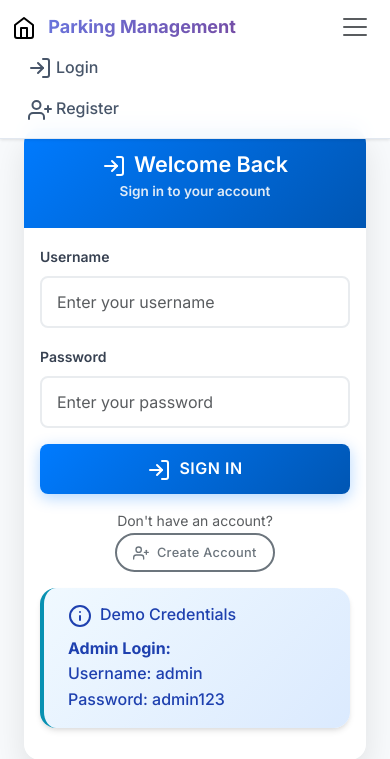
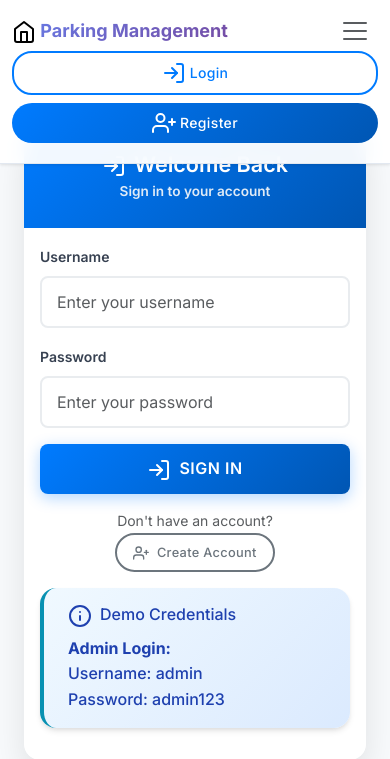
Before and after one commit to 23f2003937/vp-mad1-project, a Flask app: a page that uses templates/base.html in a window 390 px wide, after a click that opens the changed part. Shown: the top 759 px of the page. Run offline with Flask 3, Linux system fonts and the light colour scheme; some libraries are stand-ins or nearby versions.

Commit message:
Improve the visibility and style of the login and registration buttons
Enhance navbar buttons with custom CSS and replace list items with buttons in base.html.

Replit-Commit-Author: Agent
Replit-Commit-Session-Id: 0003a124-bbc0-4892-818b-575fe34c3011
Replit-Commit-Screenshot-Url: https://storage.googleapis.com/screenshot-production-us-central1/b53512b4-d36e-4ba0-b3df-c6110d5b6c6a/0003a124-bbc0-4892-818b-575fe34c3011/U4ht0JX

```diff
--- a/static/css/custom.css
+++ b/static/css/custom.css
@@ -347,6 +347,7 @@ body {
   background: rgba(255, 255, 255, 0.95) !important;
   border-bottom: 1px solid #e2e8f0;
   box-shadow: 0 1px 3px 0 rgba(0, 0, 0, 0.1);
+  padding: 0.75rem 0;
 }
 
 .navbar-brand {
@@ -376,6 +377,59 @@ body {
   background: var(--parking-gradient);
   color: white !important;
   transform: translateY(-1px);
+}
+
+/* Navigation buttons enhancement */
+.navbar .btn {
+  border-radius: 20px;
+  padding: 8px 16px;
+  font-weight: 500;
+  font-size: 0.875rem;
+  transition: all 0.3s ease;
+  text-decoration: none;
+  display: inline-flex;
+  align-items: center;
+}
+
+.navbar .btn:hover {
+  transform: translateY(-1px);
+  box-shadow: 0 4px 8px rgba(0, 0, 0, 0.1);
+}
+
+.navbar .btn-primary {
+  background: linear-gradient(135deg, #007bff 0%, #0056b3 100%);
+  border: none;
+  color: white;
+}
+
+.navbar .btn-outline-primary {
+  border: 2px solid #007bff;
+  color: #007bff;
+  background: transparent;
+}
+
+.navbar .btn-outline-primary:hover {
+  background: #007bff;
+  color: white;
+  border-color: #007bff;
+}
+
+/* Mobile responsive buttons */
+@media (max-width: 768px) {
+  .navbar .btn {
+    margin-bottom: 0.5rem;
+    width: 100%;
+    justify-content: center;
+  }
+
+  .navbar .d-flex {
+    flex-direction: column;
+    width: 100%;
+  }
+
+  .navbar .me-2 {
+    margin-right: 0 !important;
+  }
 }
 
 .navbar-toggler {
--- a/templates/base.html
+++ b/templates/base.html
@@ -60,9 +60,9 @@
                     {% endif %}
                 </ul>
 
-                <ul class="navbar-nav">
+                <div class="d-flex align-items-center">
                     {% if current_user.is_authenticated %}
-                        <li class="nav-item dropdown">
+                        <div class="dropdown">
                             <a class="nav-link dropdown-toggle" href="#" role="button" data-bs-toggle="dropdown">
                                 <i data-feather="user" class="me-1"></i>{{ current_user.username }}
                             </a>
@@ -71,20 +71,16 @@
                                     <i data-feather="log-out" class="me-1"></i>Logout
                                 </a></li>
                             </ul>
-                        </li>
+                        </div>
                     {% else %}
-                        <li class="nav-item">
-                            <a class="nav-link" href="{{ url_for('login') }}">
-                                <i data-feather="log-in" class="me-1"></i>Login
-                            </a>
-                        </li>
-                        <li class="nav-item">
-                            <a class="nav-link" href="{{ url_for('register') }}">
-                                <i data-feather="user-plus" class="me-1"></i>Register
-                            </a>
-                        </li>
+                        <a class="btn btn-outline-primary me-2" href="{{ url_for('login') }}">
+                            <i data-feather="log-in" class="me-1"></i>Login
+                        </a>
+                        <a class="btn btn-primary" href="{{ url_for('register') }}">
+                            <i data-feather="user-plus" class="me-1"></i>Register
+                        </a>
                     {% endif %}
-                </ul>
+                </div>
             </div>
         </div>
     </nav>
```
Also changed, not shown: attached_assets/image_1753813844258.png (added).
